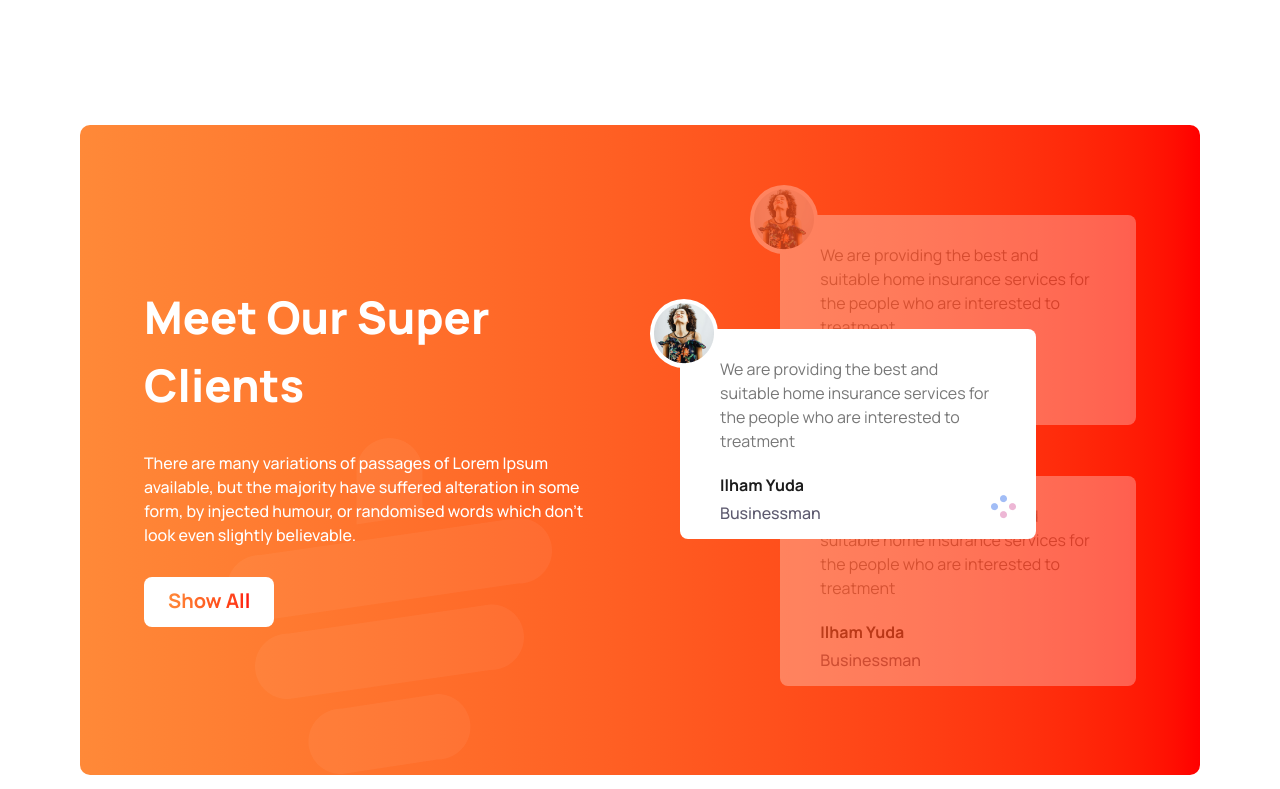
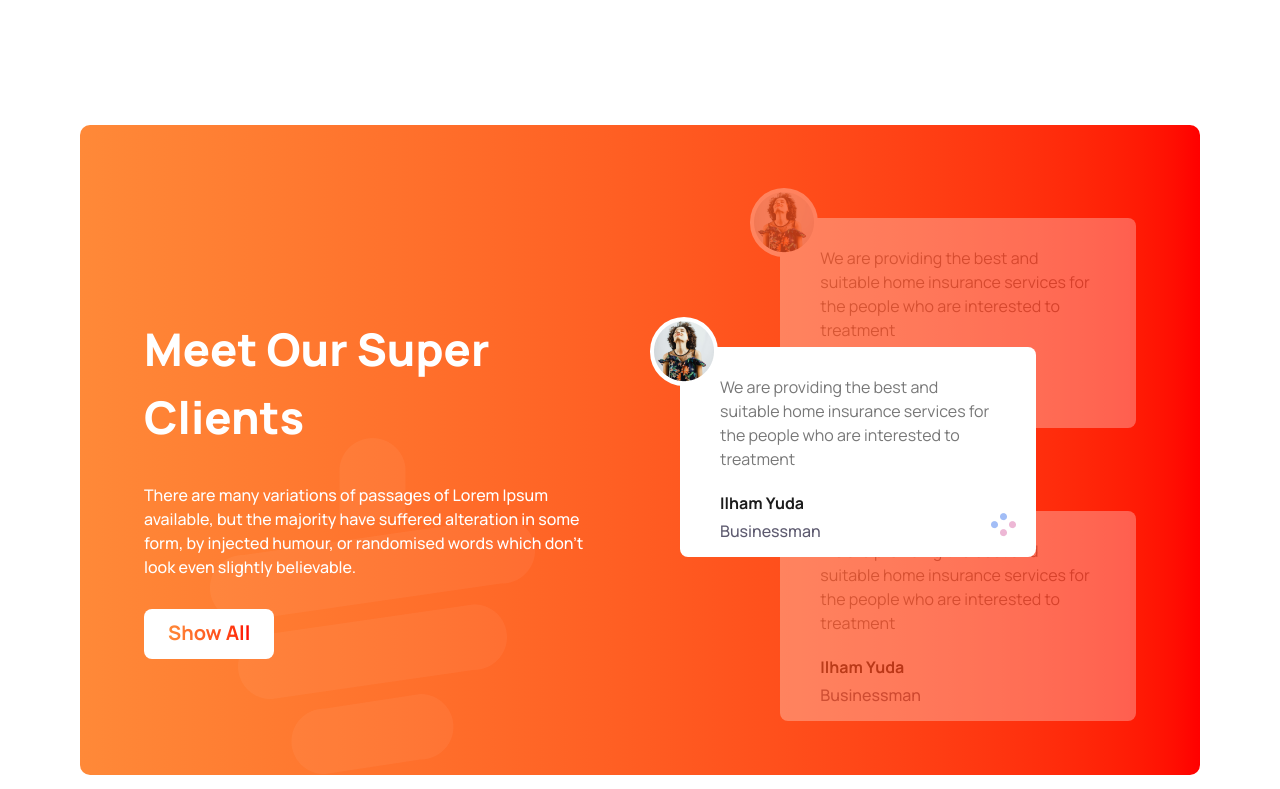
Before and after one commit to md-sh-sabbir/tea-house-project, a plain HTML site: page index.html in a window 1280 px wide. Shown: the part 2151-2940 px from the top of the page. Drawn offline with nearby package versions, Linux system fonts and the light colour scheme.

Commit message:
our clients section updated

```diff
--- a/index.html
+++ b/index.html
@@ -105,8 +105,8 @@
         <!-- ==================================================================== -->
 
         <!-- Meet our clients section starts here -->
-        <section class="our-clients h-[1200px] md:h-[650px] flex flex-col md:flex-row gap-x-20 gap-y-20 bg-gradient-to-r from-[#FF8938] to-[#FF0000] my-32 p-16 rounded-[10px]">
-            <div class="left_div h-full md:w-1/2 flex justify-center items-center relative">
+        <section class="our-clients h-[1200px] md:h-[650px] flex flex-col md:flex-row gap-x-20 gap-y-20 bg-gradient-to-r from-[#FF8938] to-[#FF0000] my-32 pt-16 px-16 rounded-[10px]">
+            <div class="left_div h-full md:w-1/2 flex justify-center items-center relative bg-[url(assests/images/bg_cup.png)] bg-no-repeat bg-bottom">
                 <div>
                     <h1 class="font-extrabold text-[45px] text-white">Meet Our Super <br> Clients</h1>
                     <p class="font-medium text-white mt-8 mb-10">There are many variations of passages of Lorem Ipsum available, but the majority have suffered alteration in some form, by injected humour, or randomised words which don't look even slightly believable. </p>
@@ -114,9 +114,9 @@
                         <button class="bg-gradient-to-r from-[#FF8938] to-[#FF0000] font-bold text-xl bg-clip-text text-transparent cursor-pointer">Show All</button>
                     </span>
                 </div>
-                <div class="absolute -bottom-16 right-12">
+                <!-- <div class="absolute -bottom-16 right-12">
                     <img src="assests/images/bg_cup.png" alt="">
-                </div>
+                </div> -->
             </div>
             <div class="right_div h-full md:w-1/2 relative">
                 <div class="customer_review h-[240px] sm:h-[210px] w-[65vw] md:w-[78%] bg-white px-10 py-7 rounded-lg absolute top-[27%] z-10">
```
